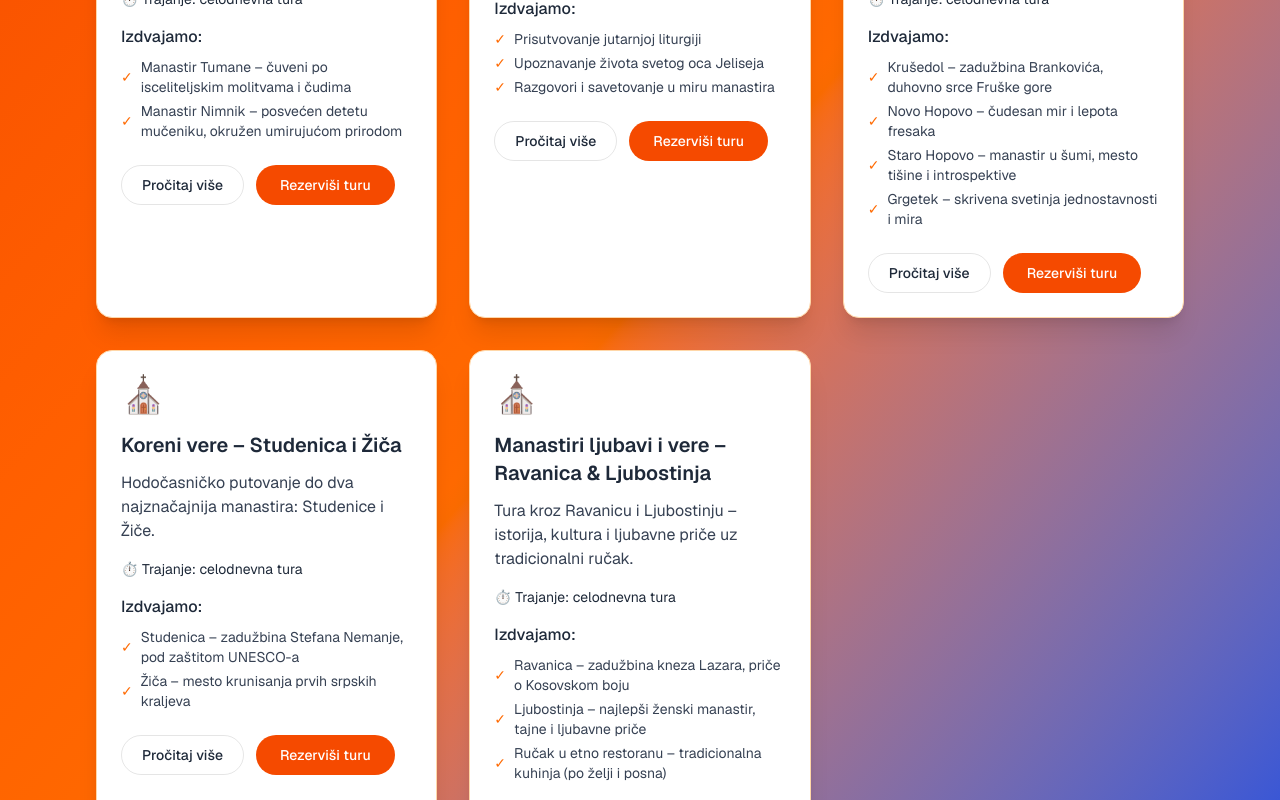
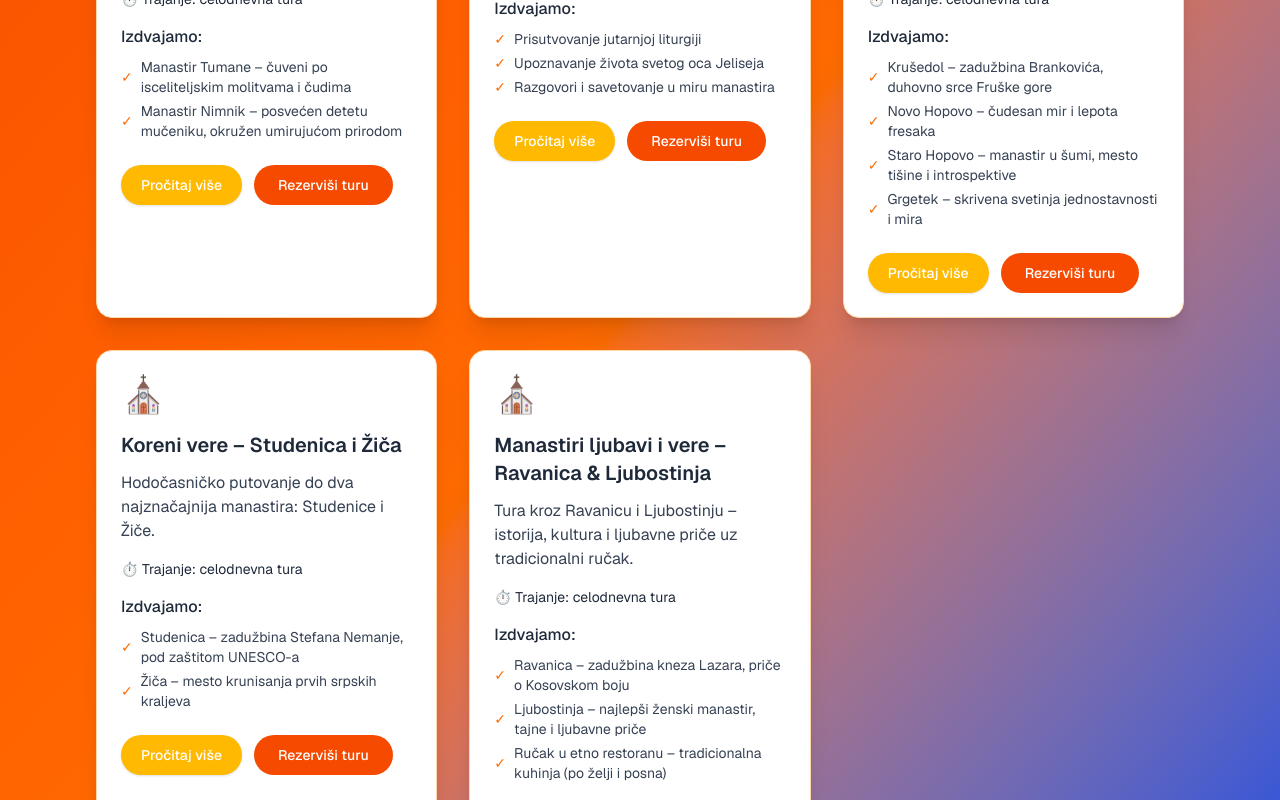
Before and after one commit to DavidJankovic00LIN/VINS_2.0, a Next.js app: page /tours/monastery-tours in a window 1280 px wide. Shown: the part 940-1740 px from the top of the page. Built offline with nearby package versions, Linux system fonts and the light colour scheme.

Commit message:
minor visual changes

```diff
--- a/src/app/tours/city-history-tours/page.tsx
+++ b/src/app/tours/city-history-tours/page.tsx
@@ -214,7 +214,7 @@ export default function CityHistoryTours() {
             'Vojvodina şatolarının görkemi, Art Nouveau Subotica ve opsiyonel Palić Gölü ziyareti.',
           highlights: [
             'Şatolar, parklar ve soylu hikayeler arasında yürüyüş',
-            'Subotica – Art Nouveau, kültürel zenginlikler ve gastronomi',
+            'Subotica – Art Nouveau, kültürel zenginlikler ve gastronomija',
             'Opsiyon: Palić Gölü – yürüyüş, bisiklet veya tekne turu'
           ],
           details: [
@@ -399,7 +399,7 @@ export default function CityHistoryTours() {
                 <div className="flex gap-3">
                   <button
                     onClick={() => setOpenTourId(tour.id)}
-                    className="inline-flex items-center justify-center h-10 px-5 rounded-full border border-black/[.1] text-sm font-medium hover:bg-black/[.05] transition-colors"
+                    className="inline-flex items-center justify-center h-10 px-5 rounded-full bg-amber-400 text-white text-sm font-medium hover:bg-amber-500 transition-colors shadow"
                   >
                     {t('tours_read_more')}
                   </button>
--- a/src/app/tours/love-tours/page.tsx
+++ b/src/app/tours/love-tours/page.tsx
@@ -162,7 +162,7 @@ export default function LoveTours() {
                 <div className="flex gap-3">
                   <button
                     onClick={() => setOpenTourId(tour.id)}
-                    className="inline-flex items-center justify-center h-10 px-5 rounded-full border border-black/[.1] text-sm font-medium hover:bg-black/[.05] transition-colors"
+                    className="inline-flex items-center justify-center h-10 px-5 rounded-full bg-amber-400 text-white text-sm font-medium hover:bg-amber-500 transition-colors shadow"
                   >
                     {t('tours_read_more')}
                   </button>
--- a/src/app/tours/monastery-tours/page.tsx
+++ b/src/app/tours/monastery-tours/page.tsx
@@ -457,7 +457,7 @@ export default function MonasteryTours() {
                 <div className="flex gap-3">
                   <button
                     onClick={() => setOpenTourId(tour.id)}
-                    className="inline-flex items-center justify-center h-10 px-5 rounded-full border border-black/[.1] text-sm font-medium hover:bg-black/[.05] transition-colors"
+                    className="inline-flex items-center justify-center h-10 px-5 rounded-full bg-amber-400 text-white text-sm font-medium hover:bg-amber-500 transition-colors shadow"
                   >
                     {t('tours_read_more')}
                   </button>
```
